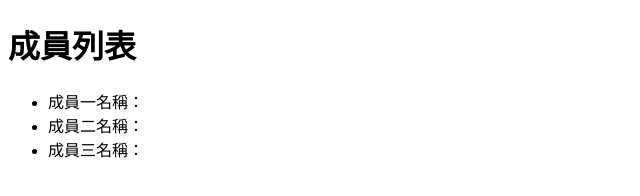
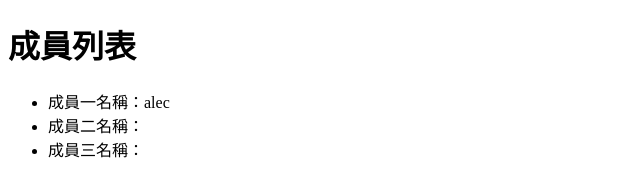
Before and after one commit to soloayaya/1022-44, a plain HTML site: page index.html in a window 1280 px wide. Shown: the full height of the page, 0-640 px from the left. Drawn offline with Linux system fonts and the light colour scheme.

Commit message:
新增成員名稱

```diff
--- a/index.html
+++ b/index.html
@@ -8,7 +8,7 @@
 <body>
     <h1>成員列表</h1>
     <ul>
-        <li>成員一名稱：</li>
+        <li>成員一名稱：alec</li>
         <li>成員二名稱：</li>
         <li>成員三名稱：</li>
     </ul>
```
